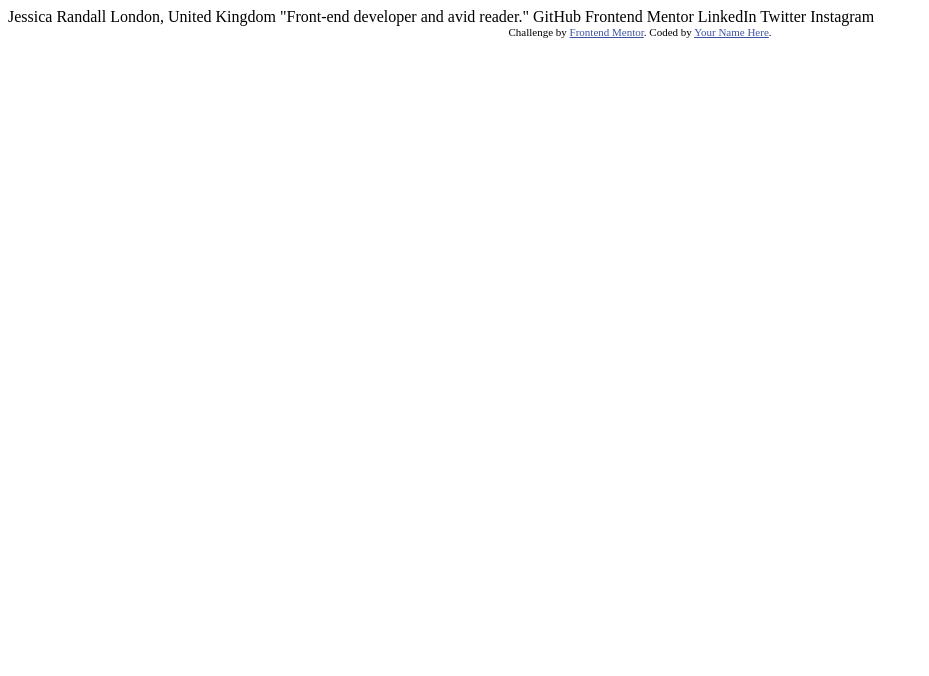
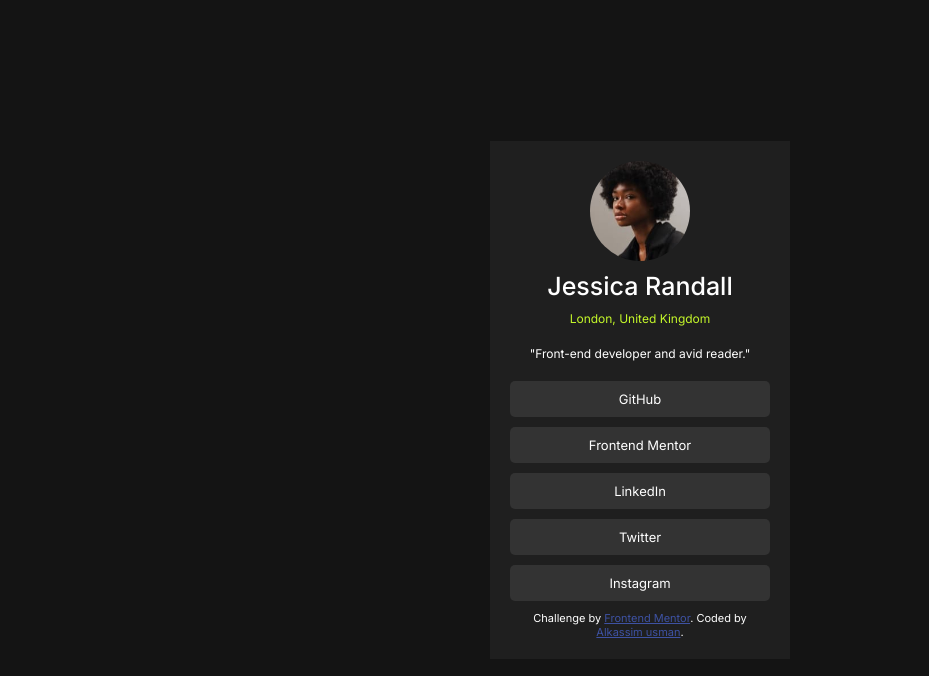
Before and after one commit to Ayomide00712/social-links-profile-main, a plain HTML site: page index.html in a window 1280 px wide. Shown: the whole page, without its empty margins (0-929 px from the left). Drawn offline with Linux system fonts and the light colour scheme.

Commit message:
added styling

```diff
--- a/index.html
+++ b/index.html
@@ -7,6 +7,7 @@
   <link rel="icon" type="image/png" sizes="32x32" href="./assets/images/favicon-32x32.png">
 
   <title>Frontend Mentor | Social links profile</title>
+  <link rel="stylesheet" href="style.css">
 
   <!-- Feel free to remove these styles or customise in your own stylesheet 👍 -->
   <style>
@@ -16,19 +17,31 @@
 </head>
 <body>
 
-  Jessica Randall
-  London, United Kingdom
-  "Front-end developer and avid reader."
+  <div class="conatiner">
+    <div class="inner-container">
+      <div class="section1">
+        <img src="assets/images/avatar-jessica.jpeg" alt="">
+        <div class="text-contet">
+  <h1>Jessica Randall</h1>
+  <p>London, United Kingdom</p>
+  <p>"Front-end developer and avid reader."</p>
+</div>
+</div>
+<div class="section2">
+  <ul>
+    <li>GitHub</li>
+    <li>Frontend Mentor</li>
+    <li>LinkedIn</li>
+    <li>Twitter</li>
+    <li> Instagram</li>
 
-  GitHub
-  Frontend Mentor
-  LinkedIn
-  Twitter
-  Instagram
-
+</ul>
+</div>
   <div class="attribution">
     Challenge by <a href="https://www.frontendmentor.io?ref=challenge" target="_blank">Frontend Mentor</a>.
-    Coded by <a href="#">Your Name Here</a>.
+    Coded by <a href="#">Alkassim usman</a>.
   </div>
+</div>
+</div>
 </body>
 </html>
--- /dev/null
+++ b/style.css
@@ -0,0 +1,71 @@
+
+@import url('https://fonts.googleapis.com/css2?family=Geist:wght@100..900&family=Inter:ital,opsz,wght@0,14..32,100..900;1,14..32,100..900&family=Montserrat:ital,wght@0,100..900;1,100..900&family=Outfit:wght@100..900&family=Overpass:ital,wght@0,100..900;1,100..900&family=Pacifico&family=Roboto:ital,wght@0,100;0,300;0,400;0,500;0,700;0,900;1,100;1,300;1,400;1,500;1,700;1,900&family=Young+Serif&display=swap');
+
+*{
+    padding: 0;
+    margin: 0;
+    box-sizing: border-box;
+}
+body{
+    background: hsl(0, 0%, 8%);
+    color: #fff;
+    font-family: "Inter", sans-serif;
+
+}
+.conatiner{
+    display: flex;
+    flex-wrap: wrap;
+    justify-content: center;
+    align-items: center;
+    background-color:hsl(0, 0%, 12%) ;
+    width: 300px;
+    position: absolute;
+    top: 50%;
+    left: 50%;
+    transform: translate(-50%, -50%);
+
+}
+.inner-container{
+    padding: 20px;
+}
+.section1{
+    display: flex;
+    flex-direction: column;
+    align-items: center;
+}
+.section1 img{
+    width: 100px;
+    border-radius: 50%;
+}
+.section1 h1{
+    font-weight: 500;
+  font-size: 25px;
+}
+.text-contet{
+    text-align: center;
+    margin: 10px;
+}
+.text-contet p{
+    color: hsl(75, 94%, 57%);
+    font-size: 12px;
+    margin: 10px 0 ;
+}
+.text-contet p:last-child{
+    color: #fff;
+    margin-top: 20px;
+}
+.section2{
+    text-align: center;
+}
+ul li{
+    list-style:none;
+    background-color: hsl(0, 0%, 20%);
+    margin-bottom: 10px;
+    padding: 10px;
+    border-radius: 5px;
+    font-size: 13px;
+}
+ul li:hover{
+    background-color: hsl(75, 94%, 57%);
+    color: #000;
+}
```
Also changed, not shown: assets/images/wokdone.png (added), 1 other file.
